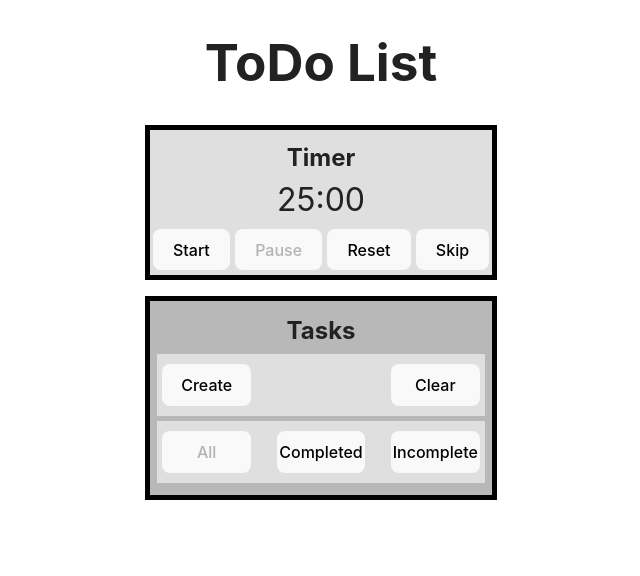
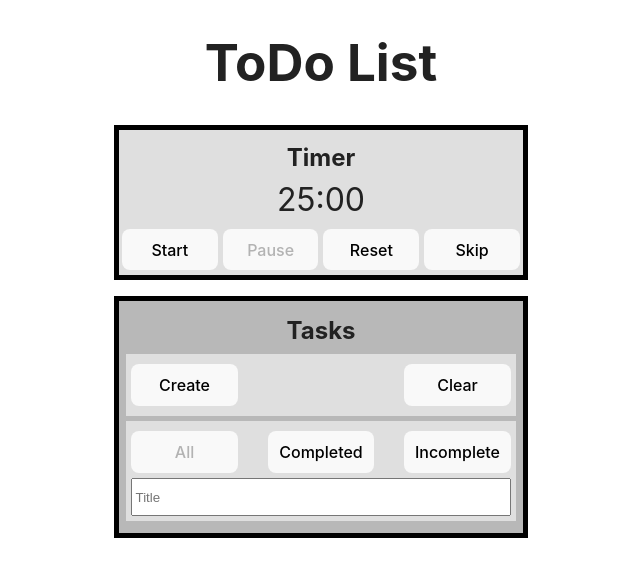
Before and after one commit to Fugasss/front-todo-pomadoro, a React (Vite) app in the folder frontend/: page / in a window 1280 px wide. Shown: the top 576 px of the page, without its empty margins (319-959 px from the left). Built offline with nearby package versions, Linux system fonts and the light colour scheme.

Commit message:
filters upd

```diff
--- a/frontend/package.json
+++ b/frontend/package.json
@@ -11,7 +11,8 @@
   },
   "dependencies": {
     "react": "^18.3.1",
-    "react-dom": "^18.3.1"
+    "react-dom": "^18.3.1",
+    "string-similarity-js": "^2.1.4"
   },
   "devDependencies": {
     "@eslint/js": "^9.17.0",
--- a/frontend/src/components/tasks/Task.tsx
+++ b/frontend/src/components/tasks/Task.tsx
@@ -10,14 +10,14 @@ export type TaskProps = {
     description: string,
     pomodorosCount: number,
     pomodorosCompleted: number,
+    completed: boolean
 };
 
 
-export function Task({id, title, description, pomodorosCount, pomodorosCompleted}: TaskProps) {
+export function Task({id, title, description, pomodorosCount, pomodorosCompleted, completed}: TaskProps) {
     const [update, setUpdate] = useState(false);
     const dispatch = useContext(TasksDispatchContext);
 
-    const completed = pomodorosCompleted === pomodorosCount;
 
     const handleTitleChange = (e: React.ChangeEvent<HTMLInputElement>) => {
         dispatch({
@@ -45,6 +45,21 @@ export function Task({id, title, description, pomodorosCount, pomodorosCompleted
 
     const handleModalClose = () => {
         setUpdate(false);
+    };
+
+    const handleCompleteButtonClick = () => {
+        dispatch({
+            type: TaskActionType.CHANGED,
+            id: id,
+            completed: !completed
+        });
+    };
+
+    const handleDeleteButtonClick = ()=> {
+        dispatch({
+            type: TaskActionType.DELETED,
+            id: id
+        });
     };
 
     if(update) {
@@ -80,10 +95,11 @@ export function Task({id, title, description, pomodorosCount, pomodorosCompleted
         <div className={styles.wrapper}>
             <h3>{title}{completed ? '😎': '🤔'}</h3>
             <p>{description}</p>
-
+            <p>Status: {completed ? 'Completed': 'In Progress'}</p>
             <div className={styles.controls}>
+                <button onClick={handleCompleteButtonClick}>{completed? "Reset" : "Complete"}</button>
                 <button onClick={()=> setUpdate(true)}>Edit</button>
-                <button onClick={()=> dispatch({type: TaskActionType.DELETED, id: id})}>Delete</button>
+                <button onClick={handleDeleteButtonClick}>Delete</button>
             </div>
 
         </div>
--- a/frontend/src/components/tasks/TasksList.module.scss
+++ b/frontend/src/components/tasks/TasksList.module.scss
@@ -60,6 +60,19 @@ div.wrapper{
 
     .filters{
         @extend .controls-basic;
+        flex-wrap: wrap;
+
+        input{
+            width: 91%;
+            height: 2rem;
+            margin: 0 auto;
+
+            @include md{
+                width: 100%;
+                height: 2rem;
+                margin: 0 auto;
+            }
+        }
     }
 
     div.controls{
--- a/frontend/src/components/tasks/TasksList.tsx
+++ b/frontend/src/components/tasks/TasksList.tsx
@@ -1,9 +1,10 @@
-import { useContext, useState } from "react";
+import React, { useContext, useState } from "react";
 import { TasksContext, TasksDispatchContext } from "./TasksContext";
 import { Task } from "./Task";
 import styles from './TasksList.module.scss';
 import { TaskAdd } from "./TaskAdd";
 import { TaskActionType } from "./TasksReducer";
+import { stringSimilarity } from "string-similarity-js";
 
 enum TasksFilter {
     ALL = 'ALL',
@@ -16,8 +17,24 @@ export function TasksList() {
     const dispatch = useContext(TasksDispatchContext);
 
     const [filter, setFilter] = useState(TasksFilter.ALL);
+    const [titleFilter, setTitleFilter] = useState('');
 
-    const filteredTasks = tasks.filter(t => {
+    const filteredTasks = tasks.filter(t=>{
+        if(titleFilter === ''){
+            return true;
+        }
+
+        const startsWith = t.title.toLowerCase().startsWith(titleFilter.toLowerCase());
+        const similarityScore = stringSimilarity(t.title, titleFilter, 2, false);
+
+        // console.log(`${t.title} is like ${titleFilter} for ${Math.floor(similarityScore * 100) }%`);
+
+        if(startsWith || similarityScore >= 0.4){
+            return t;
+        }
+
+        return false;
+    }).filter(t => {
         if(filter === TasksFilter.COMPLETED)
             return t.pomodorosCompleted === t.pomodorosCount;
         else if(filter === TasksFilter.INCOMPLETE)
@@ -25,6 +42,10 @@ export function TasksList() {
 
         return true;
     });
+
+    const handleTitleInputChange = (e: React.ChangeEvent<HTMLInputElement>) => {
+        setTitleFilter(e.target.value);
+    };
 
     const clearTasksList = () => {
         dispatch({type: TaskActionType.CLEAR});
@@ -41,6 +62,7 @@ export function TasksList() {
                 <button disabled={filter===TasksFilter.ALL} onClick={() => setFilter(TasksFilter.ALL)}>All</button>
                 <button disabled={filter===TasksFilter.COMPLETED} onClick={() => setFilter(TasksFilter.COMPLETED)}>Completed</button>
                 <button disabled={filter===TasksFilter.INCOMPLETE} onClick={() => setFilter(TasksFilter.INCOMPLETE)}>Incomplete</button>
+                <input placeholder="Title" onChange={handleTitleInputChange}/>
             </div>
 
             <ul className={styles.tasks}>
--- a/frontend/src/components/tasks/TasksReducer.ts
+++ b/frontend/src/components/tasks/TasksReducer.ts
@@ -15,7 +15,8 @@ export type TaskAction = {
     title?: string,
     description?: string,
     pomodorosCount?: number,
-    pomodorosCompleted?: number
+    pomodorosCompleted?: number,
+    completed?: boolean
 };
 
 
@@ -31,7 +32,8 @@ export function tasksReducer(tasks: TaskProps[], action: TaskAction) {
           title: action.title || 'NO TITLE WAS PROVIDED',
           description: action.description || 'NO DESCRIPTION WAS PROVIDED',
           pomodorosCount: action.pomodorosCount || 1,
-          pomodorosCompleted: 0
+          pomodorosCompleted: 0,
+          completed: false
         });
 
         const newTasks = [...tasks, newTask];
@@ -42,13 +44,15 @@ export function tasksReducer(tasks: TaskProps[], action: TaskAction) {
 
         const updatedTasks = tasks.map(t => {
           if (t.id === action?.id) {
+            console.log(action);
 
             const updatedTask = taskService.updateTask({
               id: action.id || t.id,
               title: action.title || t.title,
               description: action.description || t.description,
               pomodorosCount: action.pomodorosCount || t.pomodorosCount,
-              pomodorosCompleted: action.pomodorosCompleted || t.pomodorosCompleted
+              pomodorosCompleted: action.pomodorosCompleted || t.pomodorosCompleted,
+              completed: (action.completed !== undefined ? action.completed : t.completed)
             });
 
             return updatedTask;
```
Also changed, not shown: 1 other file (tests, documents, lock files or other folders).
